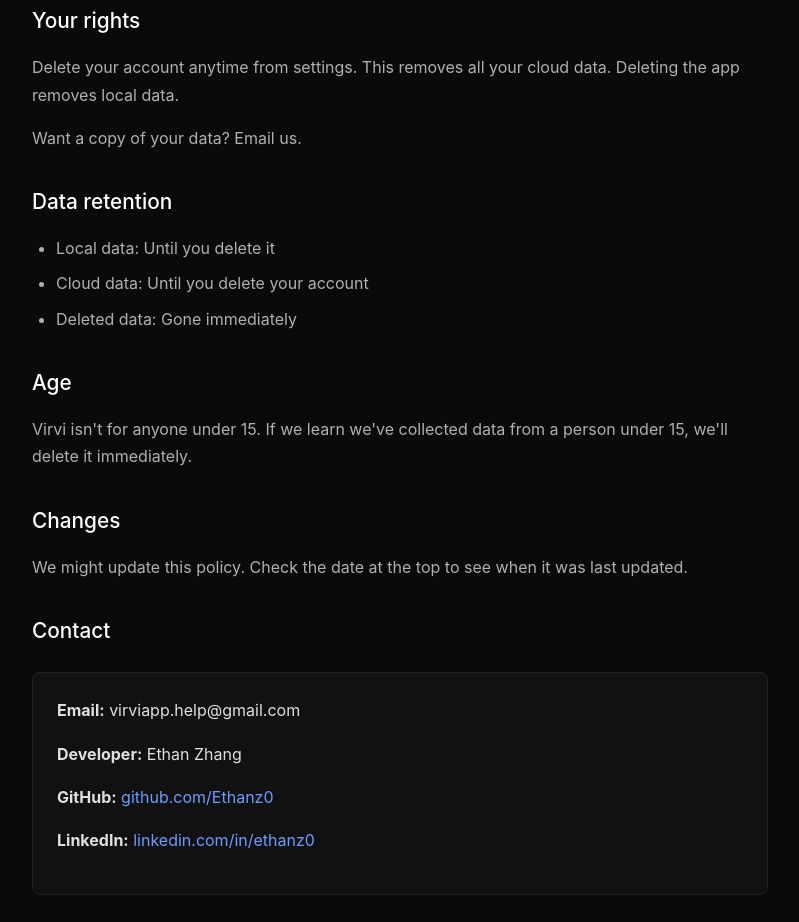
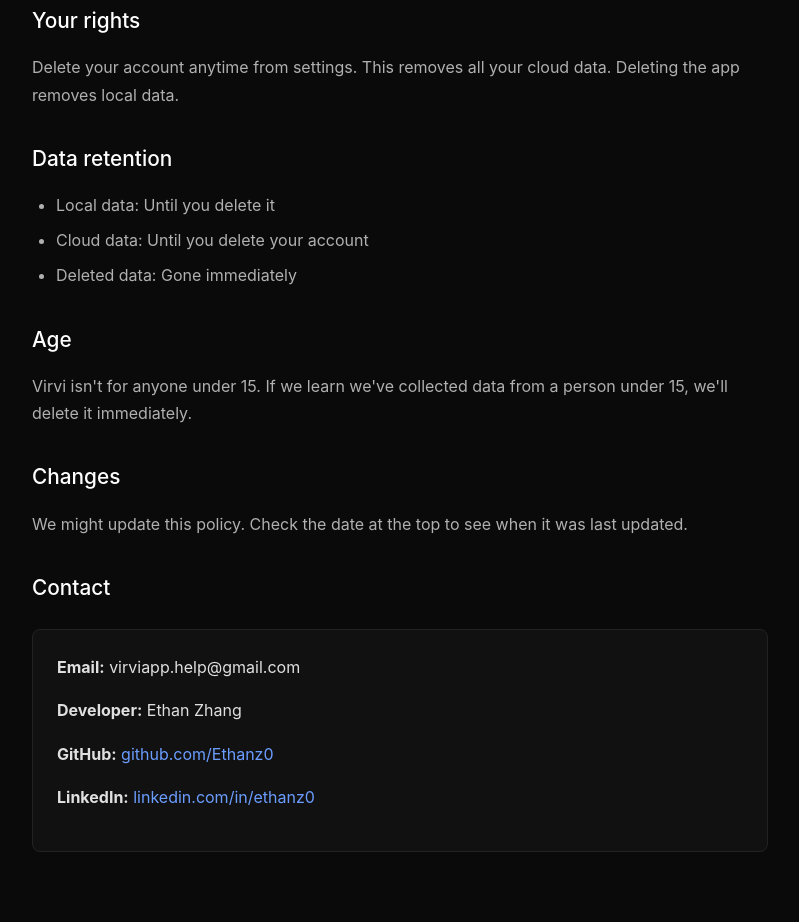
Before and after one commit to Ethanz0/virvi-app, a plain HTML site: page index.html in a window 1280 px wide. Shown: the part 2239-3161 px from the top of the page, without its empty margins (240-1039 px from the left). Drawn offline with Linux system fonts and the light colour scheme.

Commit message:
fix: update

```diff
--- a/index.html
+++ b/index.html
@@ -228,8 +228,6 @@
             <h3>Your rights</h3>
             <p>Delete your account anytime from settings. This removes all your cloud data. Deleting the app removes local data.</p>
 
-            <p>Want a copy of your data? Email us.</p>
-
             <h3>Data retention</h3>
             <ul>
                 <li>Local data: Until you delete it</li>
```
